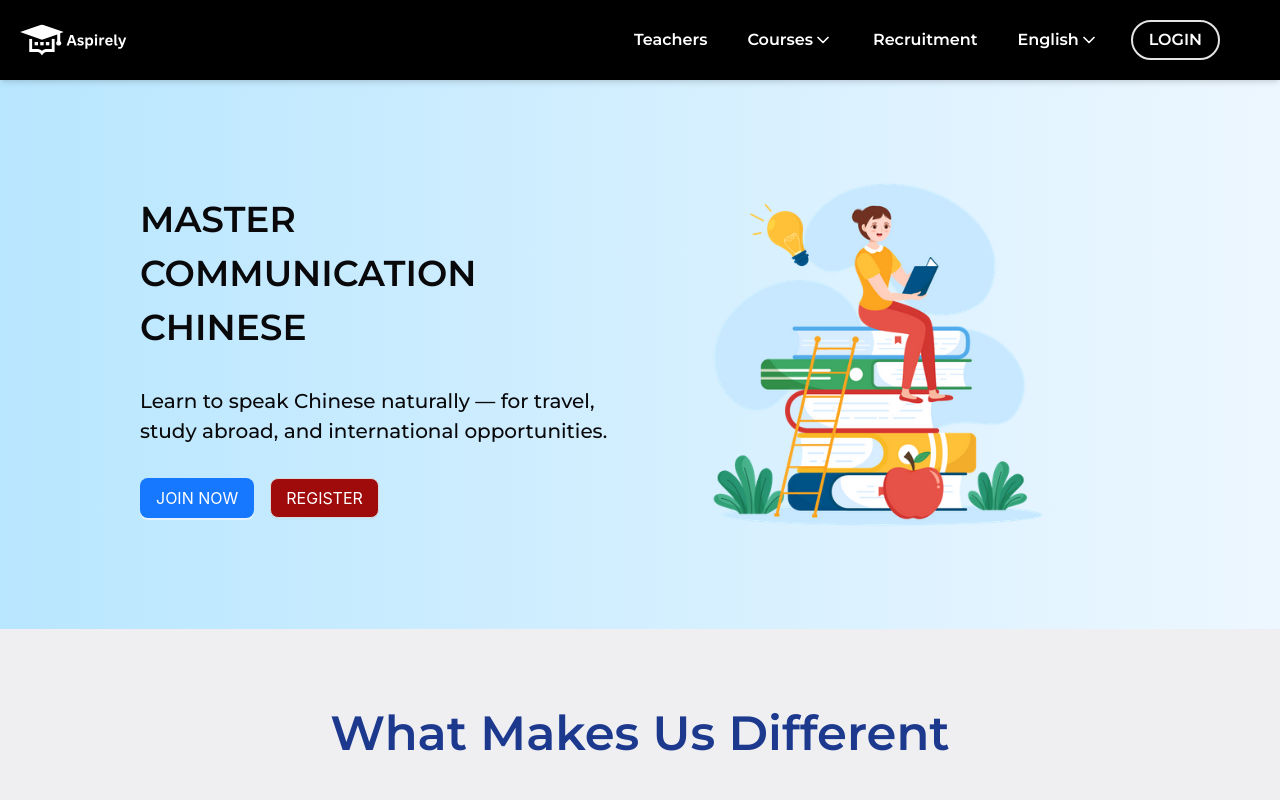
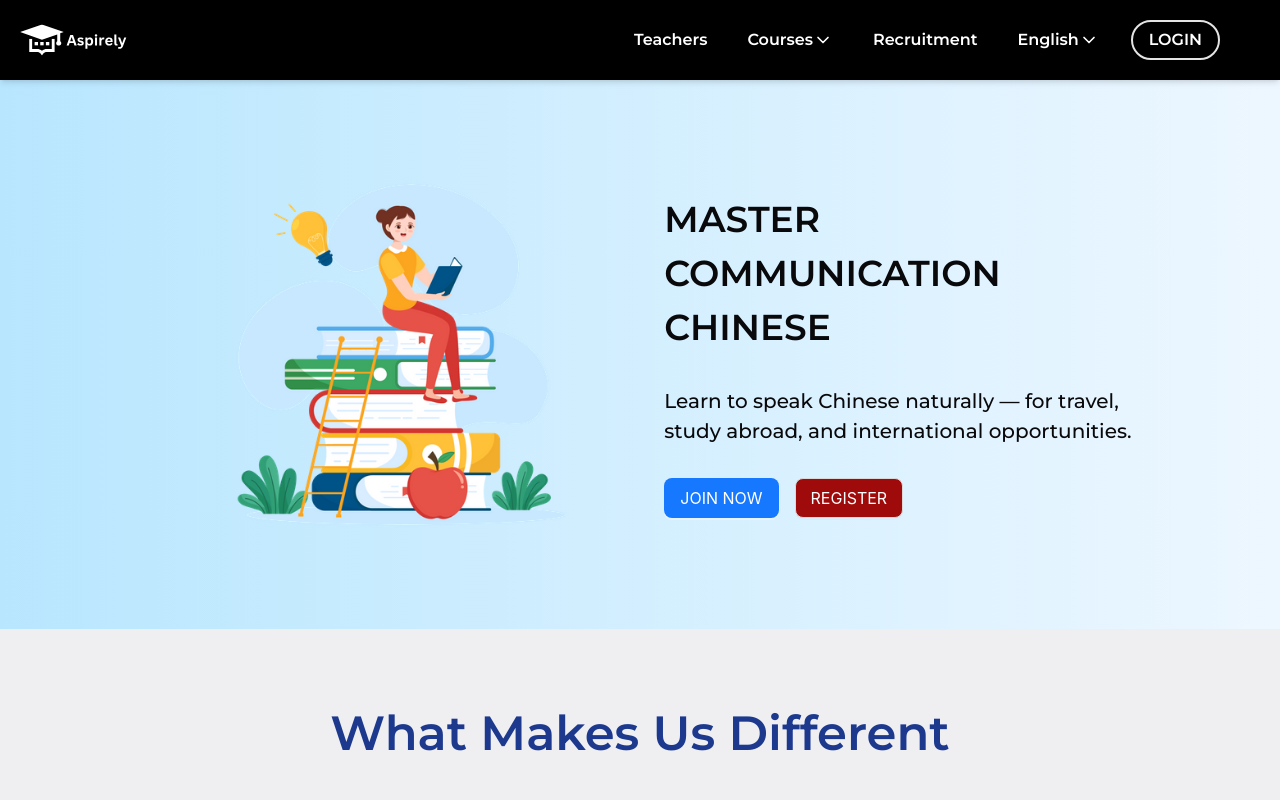
Before and after one commit to ldliem21101998/mkt-website, a Next.js app: page /en/courses/chinese/communication in a window 1280 px wide. Shown: the top 800 px of the page. Built offline with nearby package versions, Linux system fonts and the light colour scheme; grey boxes are pictures that could not be loaded.

Commit message:
Update: Banner Layout

```diff
--- a/src/app/[locale]/(child)/courses/chinese/business/page.tsx
+++ b/src/app/[locale]/(child)/courses/chinese/business/page.tsx
@@ -201,7 +201,7 @@
     <section className="relative w-full bg-linear-to-r from-sky-200 to-[#edf7ff] py-[40px] lg:py-[80px] px-4">
       <div className="mx-auto xl:max-w-[1000px]">
         <div
-          className={`w-full flex flex-row justify-between items-center my-[10px]`}
+          className={`w-full flex flex-row-reverse justify-between items-center my-[10px]`}
         >
           <div className="flex flex-col gap-8 w-[490px]">
             <div className="font-black text-[36px]">{t(title)}</div>
```
Also changed, not shown: 1 other file (tests, documents, lock files or other folders).
